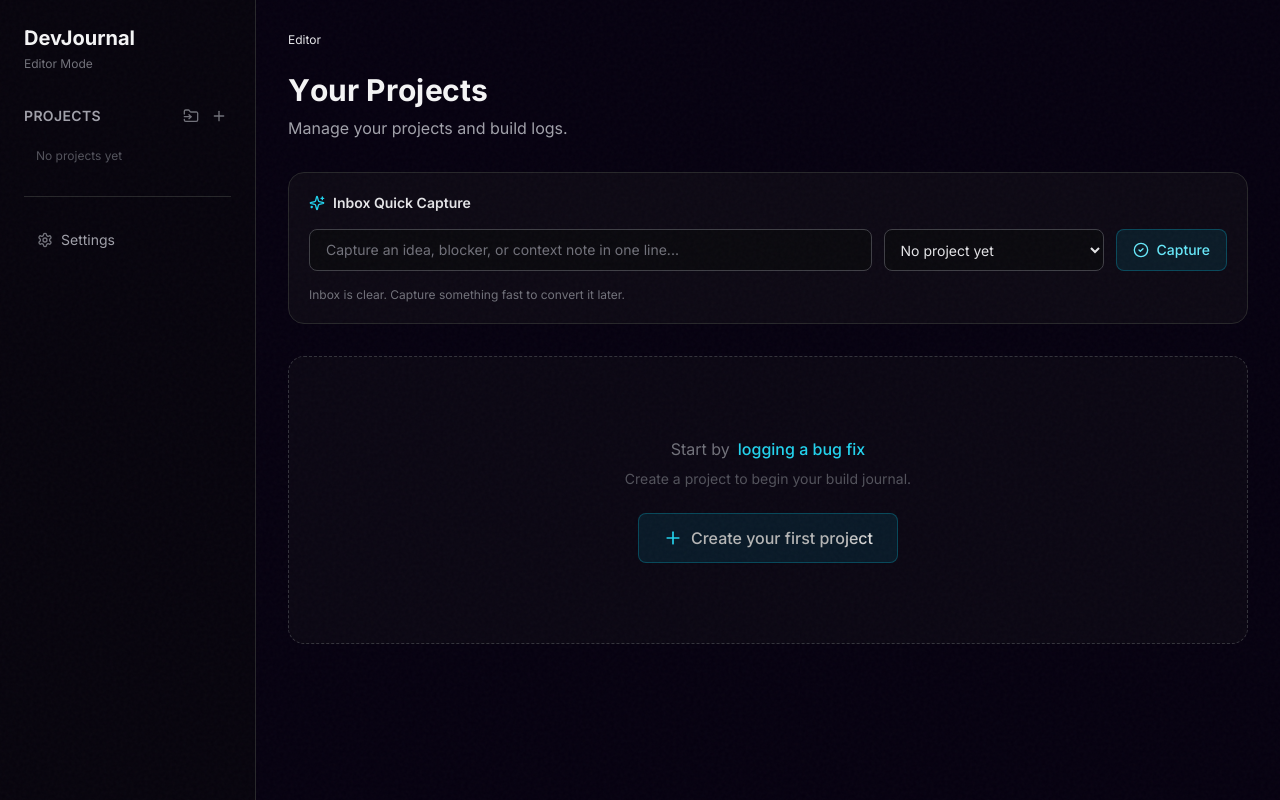
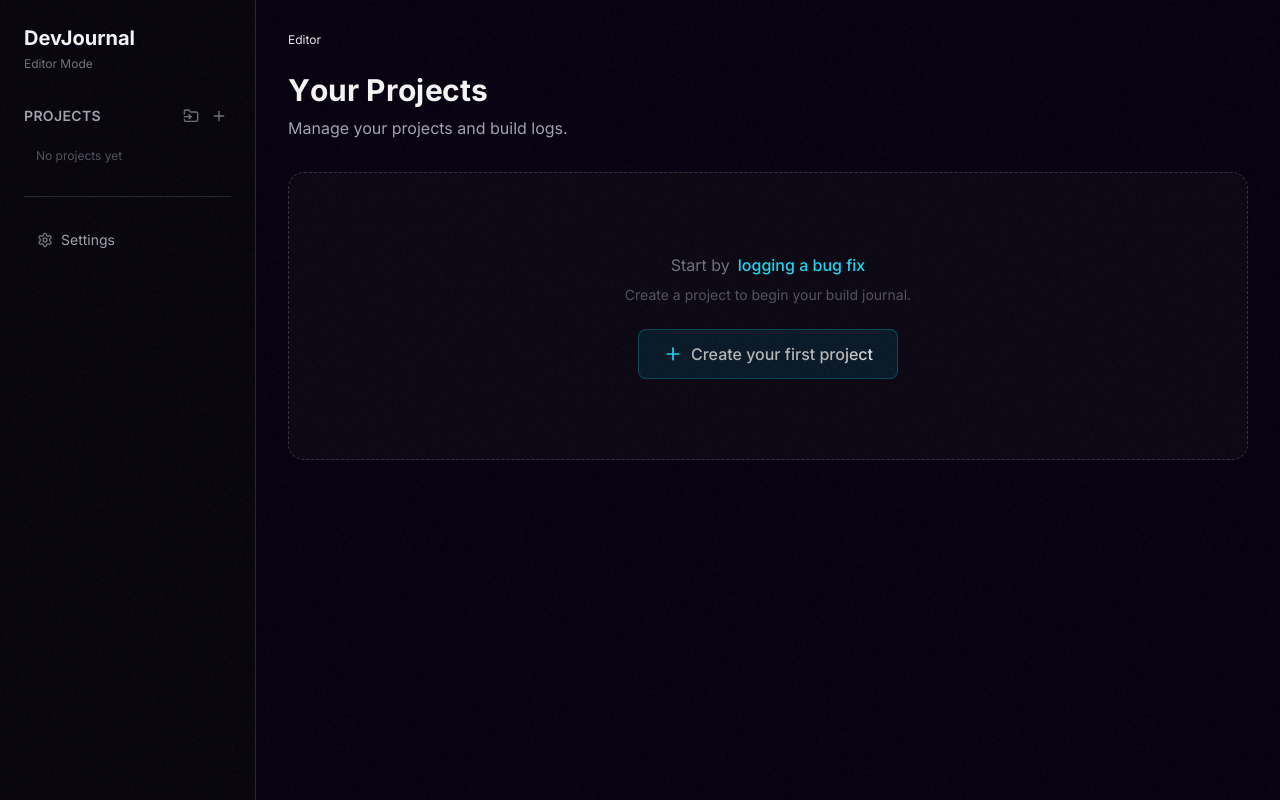
Before and after one commit to takoonit/devjournal, a Next.js app: page /editor in a window 1280 px wide. Built offline with nearby package versions, Linux system fonts and the light colour scheme.

Commit message:
Remove inbox quick capture feature from editor page

```diff
--- a/app/editor/page.tsx
+++ b/app/editor/page.tsx
@@ -1,102 +1,20 @@
 "use client";
 
-import { useEffect, useMemo, useState, type KeyboardEvent } from "react";
 import { useDevJournalStore } from "@/lib/store";
 import { ProjectCard } from "@/components/portfolio/project-card";
-import { ArrowRightCircle, CheckCircle2, Plus, Sparkles, Trash2 } from "lucide-react";
+import { Plus } from "lucide-react";
 import Link from "next/link";
 import RotatingText from "@/components/reactbits/rotating-text";
 import ShinyText from "@/components/reactbits/shiny-text";
-import { useToast } from "@/components/ui/toast";
 import ScrollReveal from "@/components/reactbits/scroll-reveal";
 import BlurText from "@/components/reactbits/blur-text";
 import CountUp from "@/components/reactbits/count-up";
 
-
-function CaptureProjectSelect({ captureId }: { captureId: string }) {
-    const projects = useDevJournalStore((state) => state.projects);
-    const inboxCaptures = useDevJournalStore((state) => state.inboxCaptures);
-    const assignInboxCaptureProject = useDevJournalStore((state) => state.assignInboxCaptureProject);
-
-    const capture = inboxCaptures.find((item) => item.id === captureId);
-
-    return (
-        <select
-            id={`assign-project-${captureId}`}
-            value={capture?.projectId ?? ""}
-            onChange={(e) => assignInboxCaptureProject(captureId, e.target.value || undefined)}
-            className="rounded-md border border-amber-500/30 bg-zinc-950/70 px-2 py-1 text-xs text-amber-300 focus:border-amber-400/60 focus:outline-none"
-        >
-            <option value="">Pick project</option>
-            {projects.map((project) => (
-                <option key={project.id} value={project.id}>
-                    {project.name}
-                </option>
-            ))}
-        </select>
-    );
-}
-
 export default function EditorPage() {
     const projects = useDevJournalStore((state) => state.projects);
-    const inboxCaptures = useDevJournalStore((state) => state.inboxCaptures);
-    const addInboxCapture = useDevJournalStore((state) => state.addInboxCapture);
-    const deleteInboxCapture = useDevJournalStore((state) => state.deleteInboxCapture);
-    const { addToast } = useToast();
-
-    const [captureText, setCaptureText] = useState("");
-    const [captureProjectId, setCaptureProjectId] = useState<string>(projects[0]?.id ?? "");
-
-    useEffect(() => {
-        if (projects.length === 0) {
-            setCaptureProjectId("");
-            return;
-        }
-
-        if (captureProjectId === "") {
-            return;
-        }
-
-        const hasSelectedProject = projects.some((project) => project.id === captureProjectId);
-        if (!hasSelectedProject) {
-            setCaptureProjectId(projects[0].id);
-        }
-    }, [projects, captureProjectId]);
-
-    const captureProjectMap = useMemo(
-        () => new Map(projects.map((project) => [project.id, project.name])),
-        [projects]
-    );
-
-    const captureAssignmentOptions = useMemo(
-        () => [{ id: "", name: "No project yet" }, ...projects.map((project) => ({ id: project.id, name: project.name }))],
-        [projects]
-    );
-
-    const visibleCaptures = inboxCaptures.slice(0, 8);
-
-    const handleQuickCapture = () => {
-        const trimmed = captureText.trim();
-        if (!trimmed) return;
-
-        addInboxCapture(trimmed, captureProjectId || undefined);
-        setCaptureText("");
-
-        addToast({
-            message: "Captured in your inbox. Convert it when you are ready.",
-            type: "success",
-        });
-    };
-
-    const handleCaptureFromInput = (event: KeyboardEvent<HTMLInputElement>) => {
-        if (event.key !== "Enter") return;
-        event.preventDefault();
-        handleQuickCapture();
-    };
 
     return (
         <div className="max-w-6xl">
-
             <div className="mb-8">
                 <BlurText
                     text="Your Projects"
@@ -113,105 +31,6 @@ export default function EditorPage() {
                     )}
                 </p>
             </div>
-
-            <section className="mb-8 rounded-2xl border border-zinc-800 bg-zinc-900/40 p-5">
-                <div className="mb-4 flex items-center gap-2 text-sm font-semibold text-zinc-200">
-                    <Sparkles className="h-4 w-4 text-cyan-400" />
-                    Inbox Quick Capture
-                </div>
-
-                <div className="grid gap-3 md:grid-cols-[1fr_220px_auto]">
-                    <label htmlFor="capture-input" className="sr-only">Quick capture note</label>
-                    <input
-                        id="capture-input"
-                        value={captureText}
-                        onChange={(e) => setCaptureText(e.target.value)}
-                        onKeyDown={handleCaptureFromInput}
-                        placeholder="Capture an idea, blocker, or context note in one line..."
-                        className="w-full rounded-lg border border-zinc-700 bg-zinc-950/60 px-4 py-2.5 text-sm text-zinc-100 placeholder-zinc-500 focus:border-cyan-500/60 focus:outline-none"
-                    />
-                    <label htmlFor="capture-project" className="sr-only">Assign project for capture</label>
-                    <select
-                        id="capture-project"
-                        value={captureProjectId}
-                        onChange={(e) => setCaptureProjectId(e.target.value)}
-                        className="rounded-lg border border-zinc-700 bg-zinc-950/60 px-3 py-2.5 text-sm text-zinc-200 focus:border-cyan-500/60 focus:outline-none"
-                    >
-                        <option value="">No project yet</option>
-                        {captureAssignmentOptions.map((projectOption) => (
-                            <option key={projectOption.id || "unassigned"} value={projectOption.id}>
-                                {projectOption.name}
-                            </option>
-                        ))}
-                    </select>
-                    <button
-                        type="button"
-                        onClick={handleQuickCapture}
-                        className="inline-flex items-center justify-center gap-2 rounded-lg border border-cyan-500/30 bg-cyan-500/10 px-4 py-2.5 text-sm font-medium text-cyan-300 transition-colors hover:bg-cyan-500/20"
-                    >
-                        <CheckCircle2 className="h-4 w-4" />
-                        Capture
-                    </button>
-                </div>
-
-                <div className="mt-4 space-y-2">
-                    {inboxCaptures.length === 0 ? (
-                        <p className="text-xs text-zinc-500">Inbox is clear. Capture something fast to convert it later.</p>
-                    ) : (
-                        <>
-                            {visibleCaptures.map((capture) => {
-                                const projectName = capture.projectId
-                                    ? captureProjectMap.get(capture.projectId)
-                                    : undefined;
-
-                                return (
-                                    <div
-                                        key={capture.id}
-                                        className="flex flex-wrap items-center justify-between gap-3 rounded-lg border border-zinc-800 bg-zinc-950/60 px-3 py-2"
-                                    >
-                                        <div className="min-w-0 flex-1">
-                                            <p className="truncate text-sm text-zinc-200">{capture.content}</p>
-                                            <p className="text-xs text-zinc-500">
-                                                {projectName ? `Project: ${projectName}` : "Unassigned"} • {new Date(capture.createdAt).toLocaleString()}
-                                            </p>
-                                        </div>
-                                        <div className="flex items-center gap-2">
-                                            {capture.projectId ? (
-                                                <Link
-                                                    href={`/editor/projects/${capture.projectId}/entries/new?capture=${capture.id}`}
-                                                    className="inline-flex items-center gap-1 rounded-md border border-emerald-500/30 bg-emerald-500/10 px-2 py-1 text-xs text-emerald-300 hover:bg-emerald-500/20"
-                                                >
-                                                    Convert
-                                                    <ArrowRightCircle className="h-3.5 w-3.5" />
-                                                </Link>
-                                            ) : (
-                                                <div className="flex items-center gap-2">
-                                                    <label htmlFor={`assign-project-${capture.id}`} className="sr-only">Assign project</label>
-                                                    <CaptureProjectSelect captureId={capture.id} />
-                                                    <span className="text-xs text-zinc-500">Assign to enable convert</span>
-                                                </div>
-                                            )}
-                                            <button
-                                                type="button"
-                                                onClick={() => deleteInboxCapture(capture.id)}
-                                                className="rounded-md border border-zinc-700 p-1.5 text-zinc-400 hover:bg-zinc-800 hover:text-zinc-200"
-                                                aria-label="Delete capture"
-                                            >
-                                                <Trash2 className="h-3.5 w-3.5" />
-                                            </button>
-                                        </div>
-                                    </div>
-                                );
-                            })}
-                            {inboxCaptures.length > 8 && (
-                                <p className="mt-1 text-xs text-zinc-500">
-                                    +{inboxCaptures.length - 8} more captures not shown
-                                </p>
-                            )}
-                        </>
-                    )}
-                </div>
-            </section>
 
             {projects.length === 0 ? (
                 <div className="rounded-2xl border border-dashed border-zinc-700/80 bg-zinc-900/30 py-20 text-center">
```
